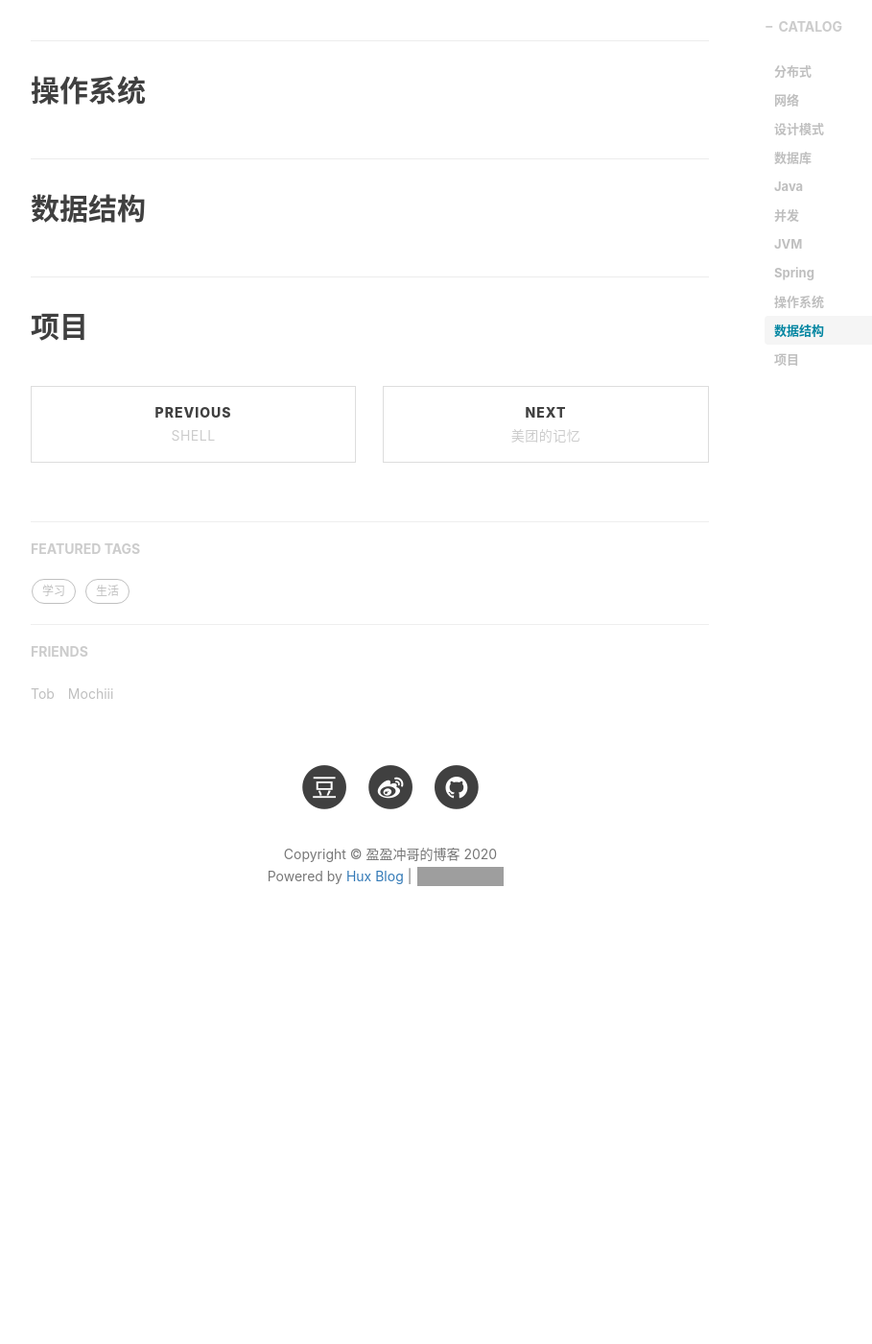
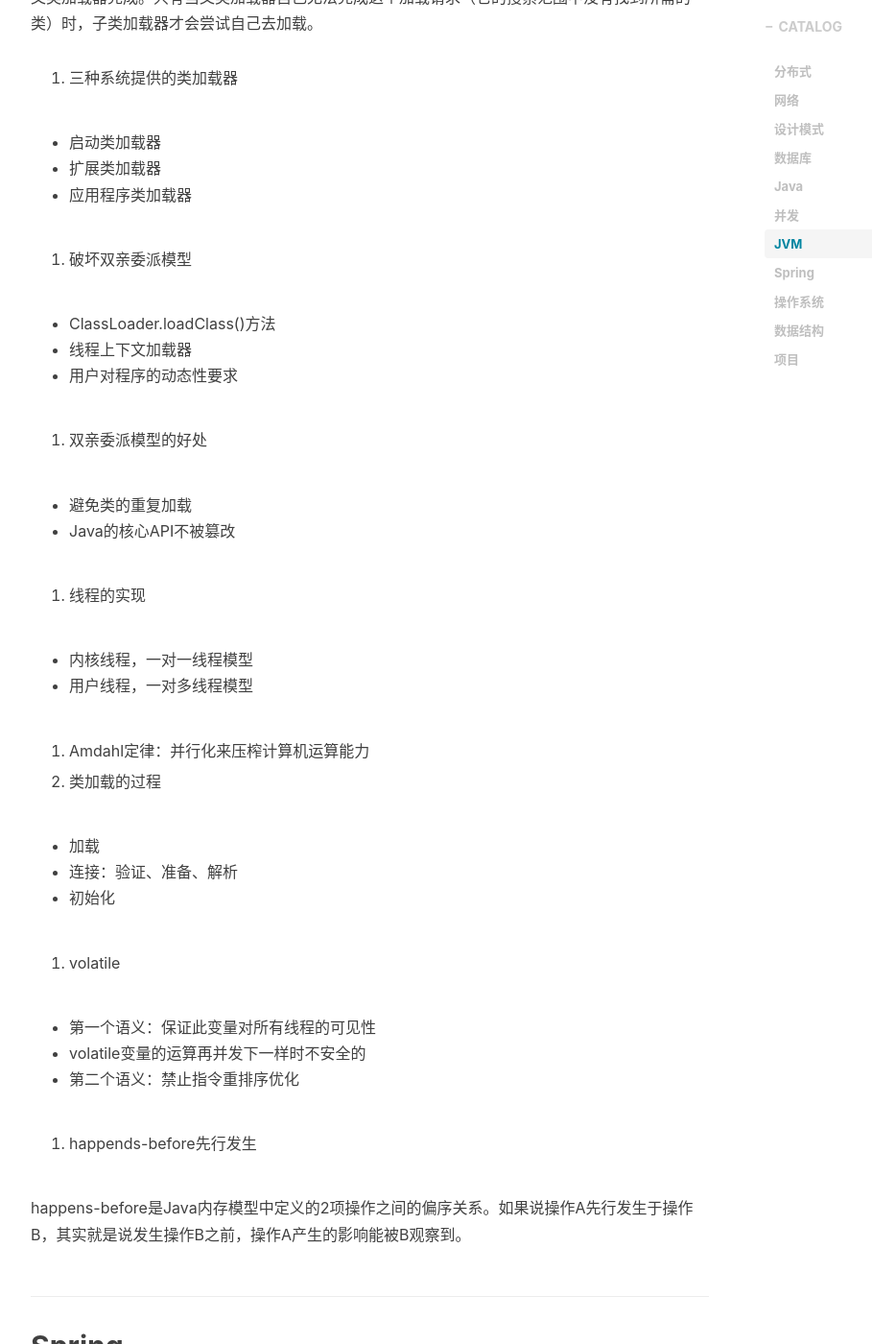
Before and after one commit to yycg/yycg.github.io, a Jekyll site: the page built from _posts/2020-07-05-summary.markdown, in a window 1280 px wide and 1400 px high, scrolled down 11675 px. Shown: the whole window at 96% size, without its empty margins (233-1142 px from the left). Built offline with Jekyll 4.4.1, drawn with Linux system fonts in a browser that asks for light colours; nearby versions of some CDN libraries; comment, search, counter and statistics services are not loaded; before the commit the page ends 12692 px from its top, so only the background shows below that; some of the changed text lies outside the part shown; grey boxes are pictures that could not be loaded.

Commit message:
Update 2020-07-05-summary.markdown

```diff
--- a/_posts/2020-07-05-summary.markdown
+++ b/_posts/2020-07-05-summary.markdown
@@ -423,6 +423,50 @@ StringBuilder：可变，线程不安全
 
 ## JVM
 
+1. 双亲委派模型
+
+  如果一个类加载器收到了类加载的请求，它首先不会自己去尝试加载这个类，而是把这个请求委托给父类加载器完成。只有当父类加载器自己无法完成这个加载请求（它的搜索范围中没有找到所需的类）时，子类加载器才会尝试自己去加载。
+
+2. 三种系统提供的类加载器
+
+  - 启动类加载器
+  - 扩展类加载器
+  - 应用程序类加载器
+
+3. 破坏双亲委派模型
+
+  - ClassLoader.loadClass()方法
+  - 线程上下文加载器
+  - 用户对程序的动态性要求
+
+4. 双亲委派模型的好处
+
+  - 避免类的重复加载
+  - Java的核心API不被篡改
+
+5. 线程的实现
+
+  - 内核线程，一对一线程模型
+  - 用户线程，一对多线程模型
+
+6. Amdahl定律：并行化来压榨计算机运算能力
+
+7. 类加载的过程
+
+ - 加载
+ - 连接：验证、准备、解析
+ - 初始化
+
+8. volatile
+
+  - 第一个语义：保证此变量对所有线程的可见性
+  - volatile变量的运算再并发下一样时不安全的
+  - 第二个语义：禁止指令重排序优化
+
+9. happends-before先行发生
+
+  happens-before是Java内存模型中定义的2项操作之间的偏序关系。如果说操作A先行发生于操作B，其实就是说发生操作B之前，操作A产生的影响能被B观察到。
+
 ## Spring
 
 ## 操作系统
```
